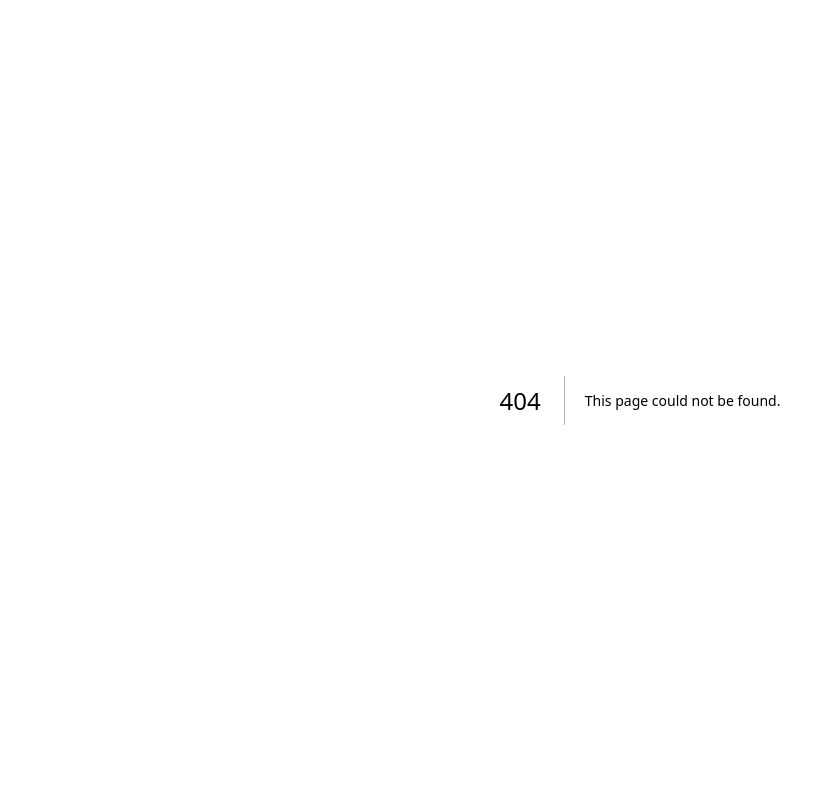
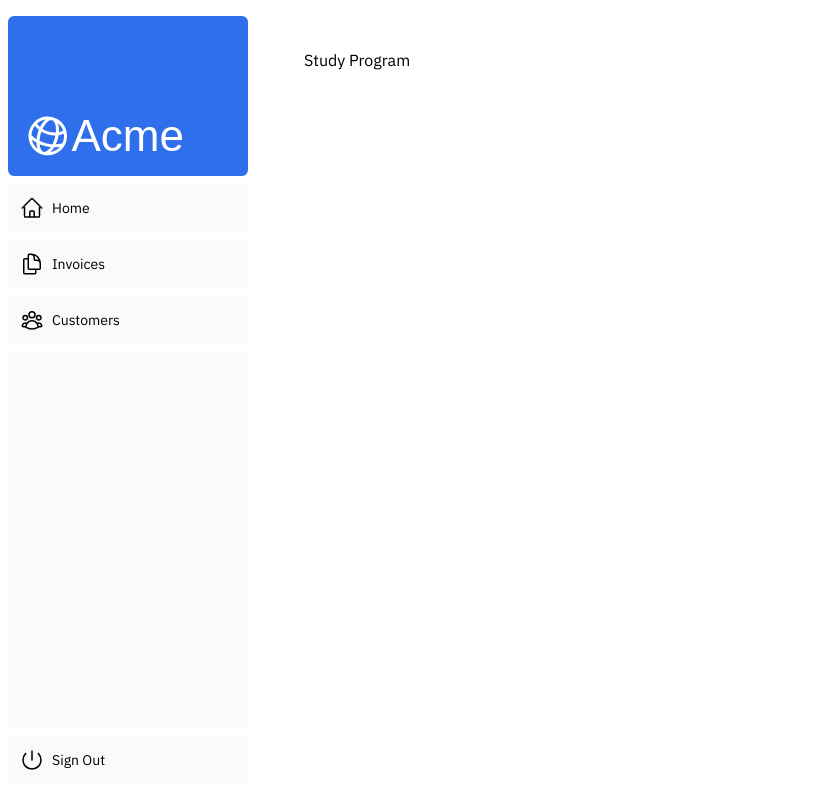
Before and after one commit to nguynnhthi/vgu_website-1, a Next.js app: page /dashboard/study_program in a window 1280 px wide. Before the commit this address had no page. Shown: the whole page, without its empty margins (0-835 px from the left). Built offline with nearby package versions, Linux system fonts and the light colour scheme; a web font is replaced by a local one.

Commit message:
Study Program

```diff
--- /dev/null
+++ b/app/dashboard/study_program/page.tsx
@@ -0,0 +1,3 @@
+export default function Page() {
+    return <p>Study Program</p>;
+  }
```
